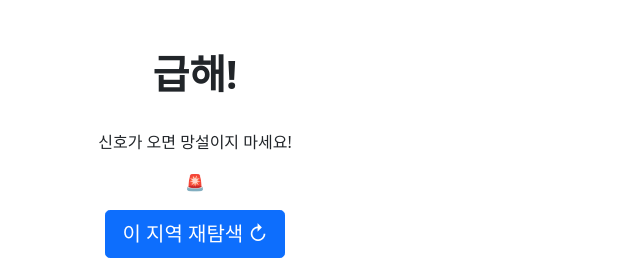
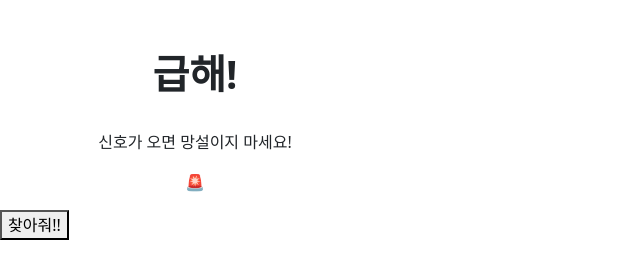
Before and after one commit to 4948jss/naturecalls, a Flask app: page / in a window 1280 px wide. Shown: the top 274 px of the page, without its empty margins (0-640 px from the left). After the commit the page ends 240 px from the top, so only its background shows below. Run offline with Flask 2, Linux system fonts and the light colour scheme; a map, chart or similar area stays blank; some libraries are stand-ins or nearby versions.

Commit message:
주변만 마커 띄우기, css 연결

```diff
--- a/static/app.js
+++ b/static/app.js
@@ -88,6 +88,10 @@ function myLocation() {
         var lat = position.coords.latitude;
         var lng = position.coords.longitude;
 
+        // 현재 위치의 위도와 경도 __ 오차범위가 현재 매우 큰 상태
+        mylat = position.coords.latitude;
+        mylng = position.coords.longitude;
+
         // 지도 표시
         const location = new kakao.maps.LatLng(lat, lng);
 
@@ -118,6 +122,9 @@ function getToilet() {
             let positions = [];
 
             for (i = 0; i < data.length; i++) {
+                if ((data[i]["y_wgs84"] < mylat + 0.01 && data[i]["y_wgs84"] > mylat - 0.01) && (data[i]["x_wgs84"] < mylng + 0.01 && data[i]["x_wgs84"] > mylng - 0.01)) {
+
+
                     const position = {};
                     position["content"] = '<div class="wrap">' +
                         '    <div class="info">' +
@@ -133,6 +140,7 @@ function getToilet() {
                         '                <div class="text">' + "신고벨 : " + data[i]["toilet_bell "] + '</div>' +
                         '                <div class="text">' + "장애인 화장실 : " + data[i]["toilet_disabled "] + '</div>' +
                         '                <div class="text">' + "기저귀 교환대 : " + data[i]["toilet_diaper "] + '</div>' +
+                        '                <div class="text">' + data[i]["y_wgs84"] + "    " + data[i]["x_wgs84"] + '</div>' +
                         '            </div>' +
                         '        </div>' +
                         '    </div>' +
@@ -140,11 +148,13 @@ function getToilet() {
                     position["latlng"] = new kakao.maps.LatLng(data[i]["y_wgs84"], data[i]["x_wgs84"]);
                     position["toilet_num"] = data[i]["toilet_num"]; // 마커 생성시 화장실 번호를 추가로 같이 넘겨주도록 함
                     positions.push(position);
-            }
+
 
                     for (let i = 0; i < positions.length; i++) {
                         var toilet = positions[i];
                         displayMarker(toilet);
+                    }
+                }
             }
         },
     });
--- a/templates/index.html
+++ b/templates/index.html
@@ -1,24 +1,20 @@
 <!DOCTYPE html>
 <html lang="en">
 <head>
-    <meta charset="UTF-8" />
+    <meta charset="UTF-8"/>
     <meta
             name="viewport"
             content="width=device-width, initial-scale=1, user-scalable=yes"
     />
     <title>급해!!!</title>
 
-    <link
-      href="https://cdn.jsdelivr.net/npm/bootstrap@5.0.2/dist/css/bootstrap.min.css"
-      rel="stylesheet"
-      integrity="sha384-EVSTQN3/azprG1Anm3QDgpJLIm9Nao0Yz1ztcQTwFspd3yD65VohhpuuCOmLASjC"
-      crossorigin="anonymous"
-    />
-    <script
-      src="https://cdn.jsdelivr.net/npm/bootstrap@5.0.2/dist/js/bootstrap.bundle.min.js"
+
+    <link rel="stylesheet" href="/static/style.css" type="text/css">
+    <link href="https://cdn.jsdelivr.net/npm/bootstrap@5.0.2/dist/css/bootstrap.min.css" rel="stylesheet"
+          integrity="sha384-EVSTQN3/azprG1Anm3QDgpJLIm9Nao0Yz1ztcQTwFspd3yD65VohhpuuCOmLASjC" crossorigin="anonymous">
+    <script src="https://cdn.jsdelivr.net/npm/bootstrap@5.0.2/dist/js/bootstrap.bundle.min.js"
             integrity="sha384-MrcW6ZMFYlzcLA8Nl+NtUVF0sA7MsXsP1UyJoMp4YLEuNSfAP+JcXn/tWtIaxVXM"
-      crossorigin="anonymous"
-    ></script>
+            crossorigin="anonymous"></script>
 
     <script src="https://ajax.googleapis.com/ajax/libs/jquery/3.5.1/jquery.min.js"></script>
 
@@ -46,9 +42,10 @@
         }
 
         .findbutton {
-        width: 100px;
-        margin: auto;
-        display: block;
+            display: flex;
+            flex-direction: column;
+            align-items: center;
+            justify-content: center;
         }
     </style>
 
@@ -59,20 +56,17 @@
     <script src="static/app.js" defer></script>
 </head>
 <body>
+
+
 <div class="main">
-      <h1>급해!</h1>
-      <br />
+    <h1>급해!</h1><br>
     <p>신호가 오면 망설이지 마세요!</p>
     <p>🚨</p>
-      <button
-        type="button"
-        onclick="getToilet()"
-        class="btn btn-primary btn-lg"
-      >
-        이 지역 재탐색 ↻
-      </button>
 </div>
 <div>
+    <button class="findbutton" onclick="getToilet()" type="button">찾아줘!!</button>
+    <!--    <button onclick="testToilet()" type="button">장실정보GET!</button>-->
+
     <p id="result"></p>
     <div id="map" class="map" style="width: 370px; height: 550px"></div>
 </div>
```
Lines whose indentation alone changed are shown as unchanged.
